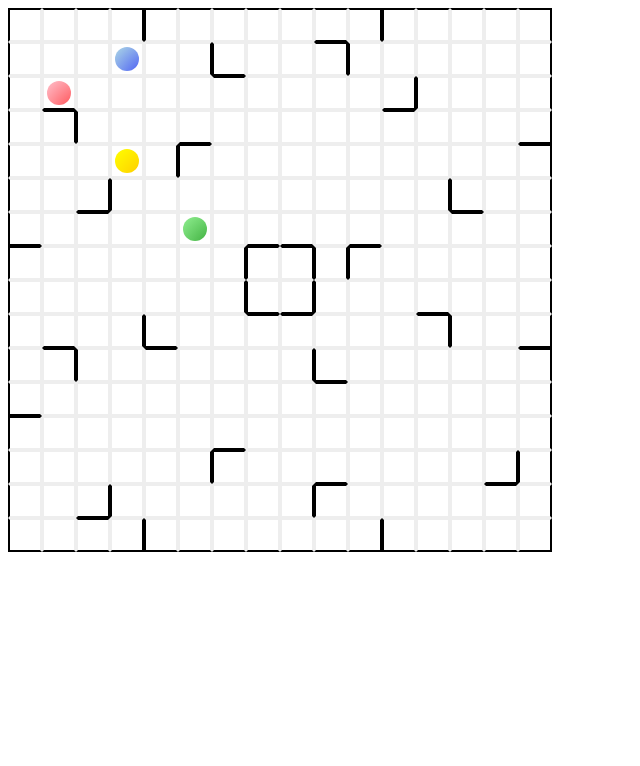
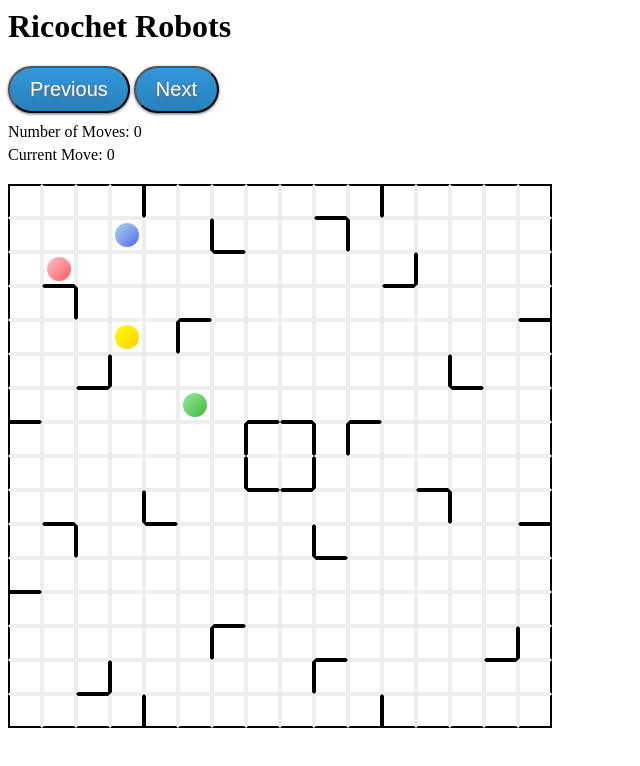
Before and after one commit to mlusby/RicochetRobotsUI, a plain HTML site: page demo/index.html in a window 1280 px wide. Shown: the whole page, without its empty margins (0-640 px from the left). Drawn offline with nearby package versions, Linux system fonts and the light colour scheme.

Commit message:
Added counter

```diff
--- a/demo/index.html
+++ b/demo/index.html
@@ -7,6 +7,19 @@
     <script src="js/main.js"></script>
 </head>
 <body>
+<header>
+	<h1>Ricochet Robots</h1>
+</header>
+<div id="game-controls">
+	<button>Previous</button>
+	<button>Next</button>
+	<div>
+		<span class="label moves">Number of Moves: </span><span class="moves-counter">0</span>
+	</div>
+	<div>
+		<span class="label current-move">Current Move: </span><span class="move-index">0</span>
+	</div>
+</div>
 <div id="game-board">
 	<div class="row" id="row1">
 		<span class="box"></span>
--- a/demo/js/main.js
+++ b/demo/js/main.js
@@ -23,7 +23,9 @@ $(function(){
 	$("#yellow-robot").draggable({ containment: "#game-board", scroll: false, grid: [34,34], stop: function(e) { moveRobotToNextEmptySpot(e,"yellowRobot") }});
 	$("#green-robot").draggable({ containment: "#game-board", scroll: false, grid: [34,34], stop: function(e) { moveRobotToNextEmptySpot(e,"greenRobot") }});
 	initBoard(boardLayout);
+	storeMove(moves, boardLayout);
 });
+var moves = [];
 var boardLayout = {
 	blueRobot : [3,1],
 	redRobot : [1,2],
@@ -68,6 +70,16 @@ var initBoard = function (board) {
 		}
 	}
 };
+var storeMove = function (moveArray, board){
+	var cloneBoardLayout = {
+		blueRobot : board.blueRobot.slice(),
+		redRobot : board.redRobot.slice(),
+		yellowRobot : board.yellowRobot.slice(),
+		greenRobot : board.greenRobot.slice(),
+		board : board.board.slice()
+	}
+	moveArray.push(cloneBoardLayout);
+}
 var setRobotLocation = function(robot, coords) {
 	var h = (coords[0] * 34) + 5,
 		v = (coords[1] * 34) + 5;
@@ -80,7 +92,6 @@ var getRobotLocation = function (robot) {
 	]
 }
 var moveRightCoords = function(board, location) {
-	//return [8, location[1]];
 	var destination = [];
 	var nextSpot = location.slice();
 	binary = board.board[getBoardIndex(nextSpot)];
@@ -94,7 +105,6 @@ var moveRightCoords = function(board, location) {
 	return nextSpot;
 }
 var moveLeftCoords = function(board, location) {
-	//return [8, location[1]];
 	var destination = [];
 	var nextSpot = location.slice();
 	binary = board.board[getBoardIndex(nextSpot)];
@@ -108,7 +118,6 @@ var moveLeftCoords = function(board, location) {
 	return nextSpot;
 }
 var moveUpCoords = function(board, location) {
-	//return [8, location[1]];
 	var destination = [];
 	var nextSpot = location.slice();
 	binary = board.board[getBoardIndex(nextSpot)];
@@ -122,7 +131,6 @@ var moveUpCoords = function(board, location) {
 	return nextSpot;
 }
 var moveDownCoords = function(board, location) {
-	//return [8, location[1]];
 	var destination = [];
 	var nextSpot = location.slice();
 	binary = board.board[getBoardIndex(nextSpot)];
@@ -153,6 +161,10 @@ var coordsContainRobot = function(board, coords){
 	}
 	return false;
 }
+var updateControls = function (){
+	$(".moves-counter").html(moves.length - 1);
+	$(".move-index").html(moves.length - 1);
+}
 var moveRobotToNextEmptySpot = function (e, robot){
 	var map = {
 		"blueRobot":"blue-robot",
@@ -171,20 +183,28 @@ var moveRobotToNextEmptySpot = function (e, robot){
 		setRobotLocation($(e.target), nextSpot);
 		boardLayout.board[getBoardIndex(boardLayout[robot])]
 		boardLayout[robot] = nextSpot;
+		storeMove(moves, boardLayout);
+		updateControls();
 	}
 	else if (h < 0 && h < v) {
 		var nextSpot = moveLeftCoords( boardLayout, boardLayout[robot] );
 		setRobotLocation($(e.target), nextSpot);
 		boardLayout[robot] = nextSpot;
+		storeMove(moves, boardLayout);
+		updateControls();
 	}
 	else if (v > 0) {
 		var nextSpot = moveDownCoords( boardLayout, boardLayout[robot] );
 		setRobotLocation($(e.target), nextSpot);
 		boardLayout[robot] = nextSpot;
+		storeMove(moves, boardLayout);
+		updateControls();
 	}
 	else {
 		var nextSpot = moveUpCoords( boardLayout, getRobotLocation( $(e.target) ) );
 		setRobotLocation($(e.target), nextSpot);
 		boardLayout[robot] = nextSpot;
+		storeMove(moves, boardLayout);
+		updateControls();
 	}
 }
--- a/demo/stylesheets/style.css
+++ b/demo/stylesheets/style.css
@@ -1,10 +1,10 @@
-/* line 2, ../../sass/style.scss */
+/* line 1, ../../sass/style.scss */
 #game-board {
   width: 544px;
   position: relative;
 }
 
-/* line 8, ../../sass/style.scss */
+/* line 7, ../../sass/style.scss */
 .box {
   border: 2px solid #eee;
   width: 30px;
@@ -13,19 +13,19 @@
   float: left;
 }
 
-/* line 16, ../../sass/style.scss */
+/* line 15, ../../sass/style.scss */
 .center-box {
   background-color: black;
   border: 2px solid black;
 }
 
-/* line 21, ../../sass/style.scss */
+/* line 20, ../../sass/style.scss */
 .row {
   clear: both;
   display: inline-block;
 }
 
-/* line 26, ../../sass/style.scss */
+/* line 25, ../../sass/style.scss */
 .robot {
   display: inline-block;
   border-radius: 50%;
@@ -34,35 +34,35 @@
   position: absolute;
 }
 
-/* line 34, ../../sass/style.scss */
+/* line 33, ../../sass/style.scss */
 #blue-robot {
   background-image: -webkit-radial-gradient(45px 45px, circle cover, blue, lightblue);
   left: 47px;
   top: 13px;
 }
 
-/* line 40, ../../sass/style.scss */
+/* line 39, ../../sass/style.scss */
 #red-robot {
   background-image: -webkit-radial-gradient(45px 45px, circle cover, red, pink);
   left: 115px;
   top: 47px;
 }
 
-/* line 46, ../../sass/style.scss */
+/* line 45, ../../sass/style.scss */
 #green-robot {
   background-image: -webkit-radial-gradient(45px 45px, circle cover, green, lightgreen);
   left: 47px;
   top: 115px;
 }
 
-/* line 52, ../../sass/style.scss */
+/* line 51, ../../sass/style.scss */
 #yellow-robot {
   background-image: -webkit-radial-gradient(45px 45px, circle cover, orange, yellow);
   left: 115px;
   top: 115px;
 }
 
-/* line 59, ../../sass/style.scss */
+/* line 58, ../../sass/style.scss */
 .vwall {
   width: 4px;
   height: 38px;
@@ -70,7 +70,7 @@
   position: absolute;
 }
 
-/* line 66, ../../sass/style.scss */
+/* line 65, ../../sass/style.scss */
 .hwall {
   width: 38px;
   height: 4px;
@@ -78,67 +78,67 @@
   position: absolute;
 }
 
-/* line 73, ../../sass/style.scss */
+/* line 72, ../../sass/style.scss */
 #wall1 {
   left: 142px;
   top: 40px;
 }
 
-/* line 78, ../../sass/style.scss */
+/* line 77, ../../sass/style.scss */
 #wall2 {
   left: 142px;
   top: 40px;
 }
 
-/* line 83, ../../sass/style.scss */
+/* line 82, ../../sass/style.scss */
 #wall3 {
   left: 40px;
   top: 74px;
 }
 
-/* line 88, ../../sass/style.scss */
+/* line 87, ../../sass/style.scss */
 #wall4 {
   left: 74;
   top: 74px;
 }
 
-/* line 93, ../../sass/style.scss */
+/* line 92, ../../sass/style.scss */
 #wall5 {
   left: 238px;
   top: 108px;
 }
 
-/* line 98, ../../sass/style.scss */
+/* line 97, ../../sass/style.scss */
 #wall6 {
   left: 142px;
   top: 40px;
 }
 
-/* line 103, ../../sass/style.scss */
+/* line 102, ../../sass/style.scss */
 #wall7 {
   left: 142px;
   top: 40px;
 }
 
-/* line 108, ../../sass/style.scss */
+/* line 107, ../../sass/style.scss */
 #wall8 {
   left: 142px;
   top: 40px;
 }
 
-/* line 113, ../../sass/style.scss */
+/* line 112, ../../sass/style.scss */
 #wall9 {
   left: 142px;
   top: 40px;
 }
 
-/* line 118, ../../sass/style.scss */
+/* line 117, ../../sass/style.scss */
 #wall10 {
   left: 142px;
   top: 40px;
 }
 
-/* line 123, ../../sass/style.scss */
+/* line 122, ../../sass/style.scss */
 #top-wall {
   width: 548px;
   height: 4px;
@@ -148,7 +148,7 @@
   top: 6px;
 }
 
-/* line 132, ../../sass/style.scss */
+/* line 131, ../../sass/style.scss */
 #bottom-wall {
   width: 548px;
   height: 4px;
@@ -158,7 +158,7 @@
   top: 550px;
 }
 
-/* line 141, ../../sass/style.scss */
+/* line 140, ../../sass/style.scss */
 #left-wall {
   width: 4px;
   height: 548px;
@@ -168,7 +168,7 @@
   top: 6px;
 }
 
-/* line 150, ../../sass/style.scss */
+/* line 149, ../../sass/style.scss */
 #right-wall {
   width: 4px;
   height: 548px;
@@ -177,3 +177,35 @@
   left: 550px;
   top: 6px;
 }
+
+/* line 158, ../../sass/style.scss */
+#game-controls {
+  margin-bottom: 20px;
+}
+/* line 161, ../../sass/style.scss */
+#game-controls div {
+  display: block;
+  margin-bottom: 5px;
+}
+/* line 166, ../../sass/style.scss */
+#game-controls button {
+  background: #3498db;
+  background-image: -webkit-linear-gradient(top, #3498db, #2980b9);
+  background-image: -moz-linear-gradient(top, #3498db, #2980b9);
+  background-image: -ms-linear-gradient(top, #3498db, #2980b9);
+  background-image: -o-linear-gradient(top, #3498db, #2980b9);
+  background-image: linear-gradient(to bottom, #3498db, #2980b9);
+  -webkit-border-radius: 28;
+  -moz-border-radius: 28;
+  border-radius: 28px;
+  text-shadow: 0px 1px 3px #666666;
+  -webkit-box-shadow: 0px 1px 3px #666666;
+  -moz-box-shadow: 0px 1px 3px #666666;
+  box-shadow: 0px 1px 3px #666666;
+  font-family: Arial;
+  color: #ffffff;
+  font-size: 20px;
+  padding: 10px 20px 10px 20px;
+  text-decoration: none;
+  margin-bottom: 10px;
+}
```
